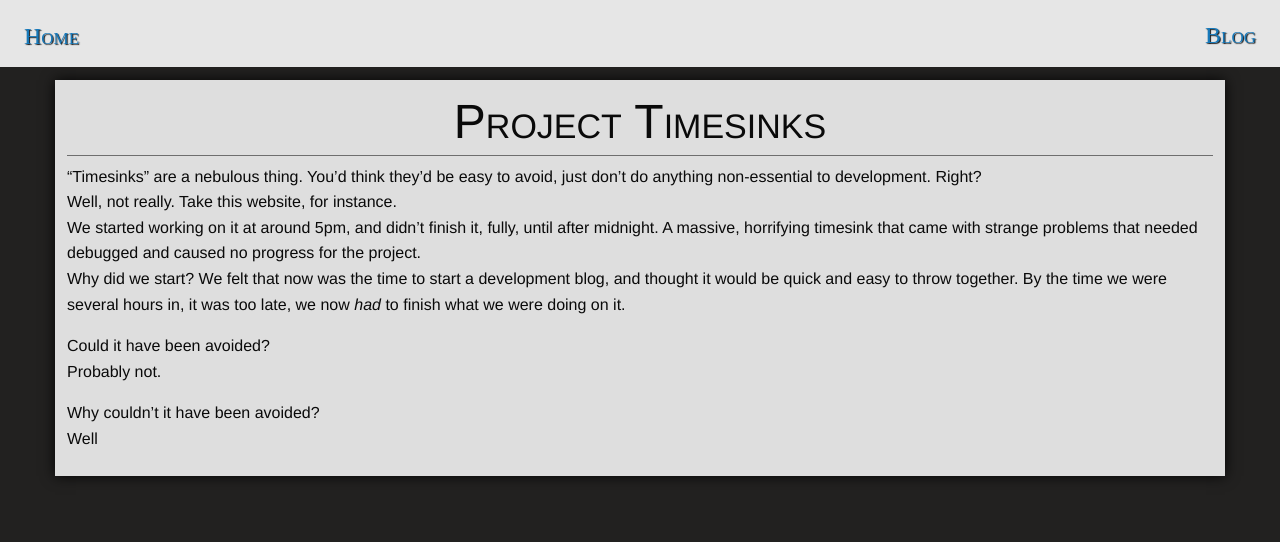
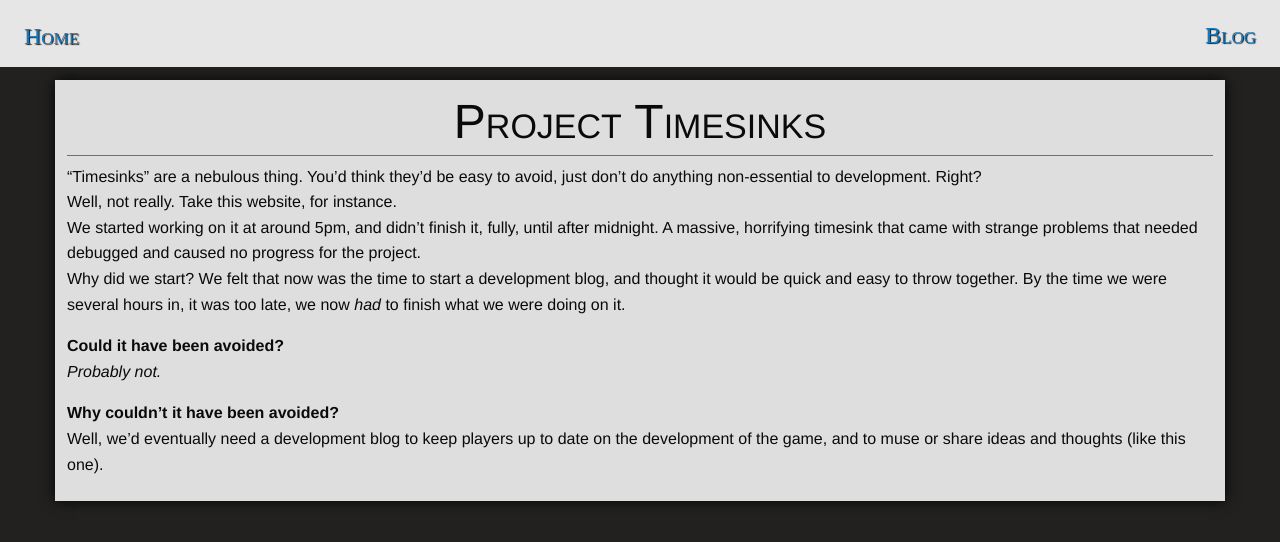
Before and after one commit to ori-sky/polar-space, a Jekyll site: the page built from _posts/2019-08-04-timesinks.md, in a window 1280 px wide. Shown: the top 542 px of the page. Built offline with Jekyll 4.4.1, drawn with Linux system fonts in a browser that asks for light colours; some web fonts are replaced; our own code applies the rules of GitHub Pages for plain Markdown files.

Commit message:
_posts/2019-08-04-timesinks.md updated from https://stackedit.io/

```diff
--- a/_posts/2019-08-04-timesinks.md
+++ b/_posts/2019-08-04-timesinks.md
@@ -9,11 +9,11 @@ Well, not really. Take this website, for instance.
 We started working on it at around 5pm, and didn't finish it, fully, until after midnight. A massive, horrifying timesink that came with strange problems that needed debugged and caused no progress for the project.
 Why did we start? We felt that now was the time to start a development blog, and thought it would be quick and easy to throw together. By the time we were several hours in, it was too late, we now *had* to finish what we were doing on it.
 
-Could it have been avoided?
-Probably not.
+**Could it have been avoided?**
+*Probably not.*
 
-Why couldn't it have been avoided?
-Well
+**Why couldn't it have been avoided?**
+Well, we'd eventually need a development blog to keep players up to date on the development of the game, and to muse or share ideas and thoughts (like this one).
 <!--stackedit_data:
-eyJoaXN0b3J5IjpbMTMxMTM4NzM5MV19
+eyJoaXN0b3J5IjpbLTEzNzcyNjU5NjldfQ==
 -->
```
